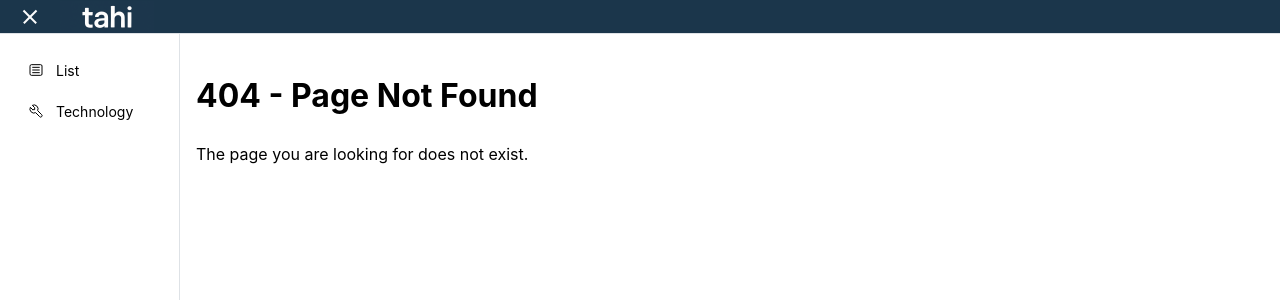
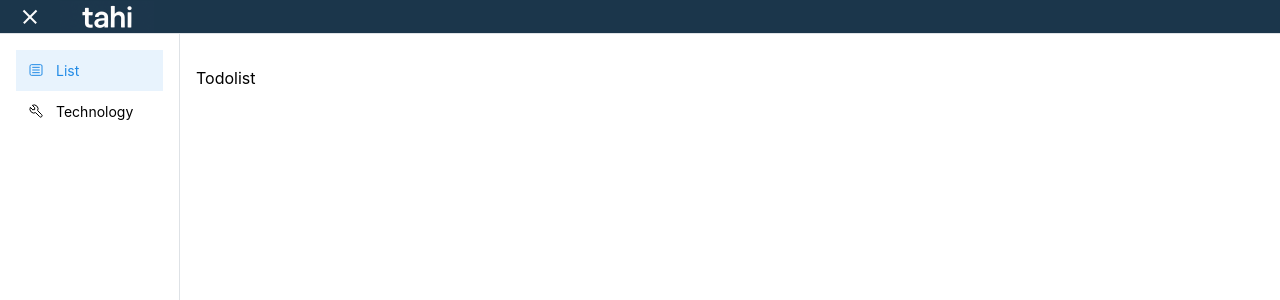
Before and after one commit to yozi66/tahi.mantine, a React (Vite) app: page /#/ in a window 1280 px wide. Before the commit this address had no page. Shown: the top 300 px of the page. Built offline with nearby package versions, Linux system fonts and the light colour scheme.

Commit message:
the TodolistPage is the default

```diff
--- a/src/Router.tsx
+++ b/src/Router.tsx
@@ -9,7 +9,7 @@ const router = createHashRouter([
     element: <TechnologyPage />,
   },
   {
-    path: '/list',
+    path: '/',
     element: <TodolistPage />,
   },
   {
--- a/src/components/TahiNavbar/TahiNavbar.tsx
+++ b/src/components/TahiNavbar/TahiNavbar.tsx
@@ -6,9 +6,10 @@ export function TahiNavbar() {
   return (
     <>
       <NavLink
-        href = "#list"
+        href = "#"
         label="List"
         leftSection={<IconArticle size={16} stroke={1.5} />}
+        active
       />
       <NavLink
         href = "#technology"
```
